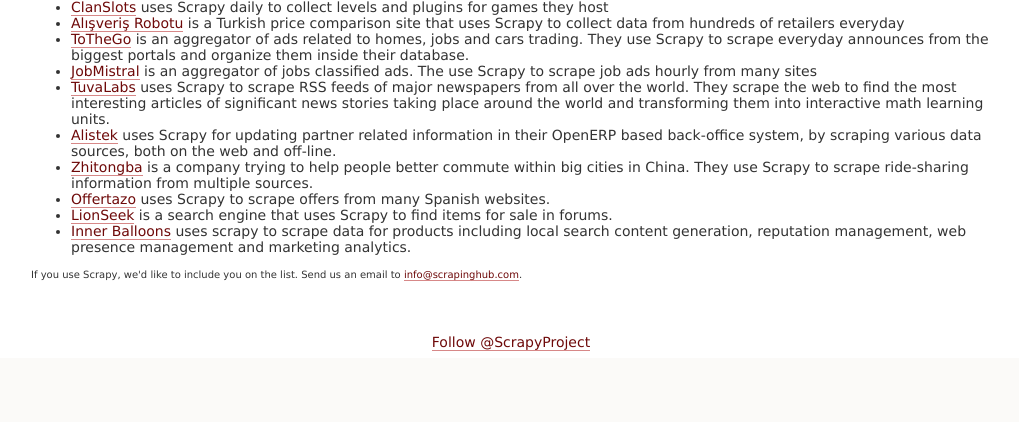
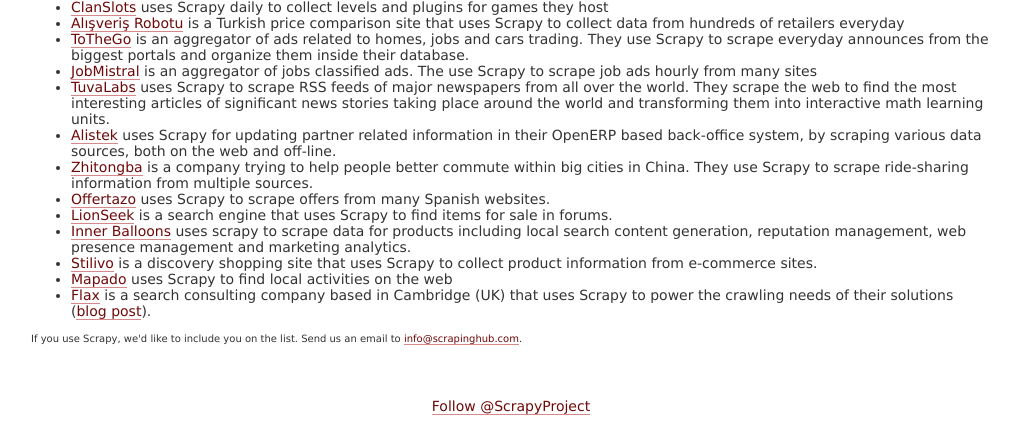
Before and after one commit to scrapy/scrapy.org, a Django app: template templates/pages/companies.html in a window 1280 px wide. Shown: the part 551-973 px from the top of the page, without its empty margins (129-1148 px from the left). Before the commit the page ends 902 px from the top, so only its background shows below. Run offline with Django 3.2, Linux system fonts and the light colour scheme; the template is opened without the code that fills it, so the values that code supplies are empty; some libraries are stand-ins or nearby versions; grey boxes are pictures that could not be loaded.

Commit message:
added stilivo, mapado & flax to companies using scrapy

```diff
--- a/templates/pages/companies.html
+++ b/templates/pages/companies.html
@@ -40,6 +40,9 @@
 <li><a href="http://www.offertazo.com/">Offertazo</a> uses Scrapy to scrape offers from many Spanish websites.</li>
 <li><a href="http://www.lionseek.com/">LionSeek</a> is a search engine that uses Scrapy to find items for sale in forums.</li>
 <li><a href="http://www.innerballoons.com/">Inner Balloons</a> uses scrapy to scrape data for products including local search content generation, reputation management, web presence management and marketing analytics.</li>
+<li><a href="http://www.stilivo.com/">Stilivo</a> is a discovery shopping site that uses Scrapy to collect product information from e-commerce sites.</li>
+<li><a href="http://www.mapado.com/">Mapado</a> uses Scrapy to find local activities on the web</li>
+<li><a href="http://www.flax.co.uk/">Flax</a> is a search consulting company based in Cambridge (UK) that uses Scrapy to power the crawling needs of their solutions (<a href="http://www.flax.co.uk/blog/2013/02/22/cambridge-search-meetup-a-night-of-crawling-and-scraping/">blog post</a>).</li>
 </ul>
 
 <p class="note">If you use Scrapy, we'd like to include you on the list. Send us an email to <a href="mailto:info@scrapinghub.com">info@scrapinghub.com</a>.</p>
```
